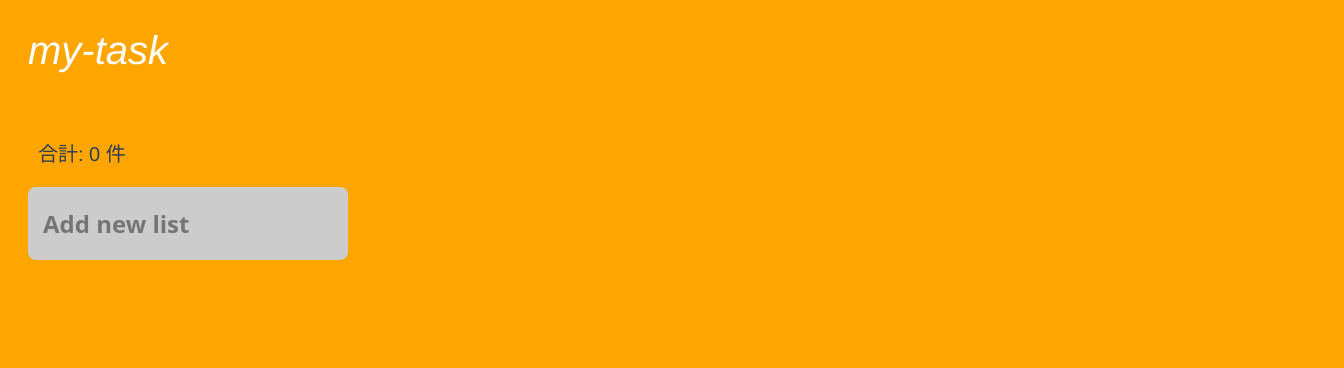
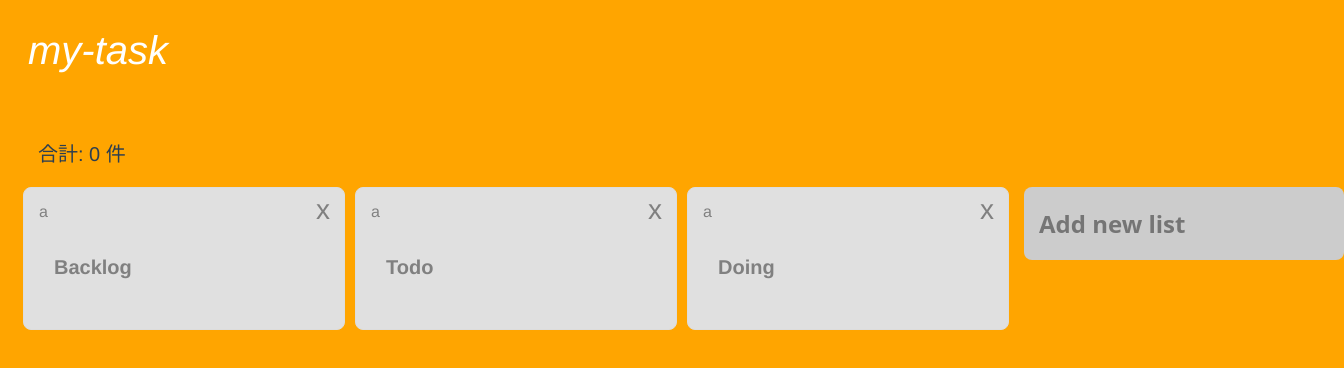
Before and after one commit to takanori19910907/my-task, a Vue app: page / in a window 1280 px wide. Shown: the top 368 px of the page, 1344 px wide, since content can reach past the window. Built offline with nearby package versions, Linux system fonts and the light colour scheme.

Commit message:
Board.vue(親)でList.vue(子)の読み込み処理を追加

```diff
--- a/src/components/Board.vue
+++ b/src/components/Board.vue
@@ -5,16 +5,32 @@
         </header>
         <main>
             <p class="info-line">合計: 0 件</p>
-            <list-add />
+            <div class="list-index">
+            <list v-for="(item, index) in lists"
+                :key="item.id"
+                :title="item.title"
+                :listIndex="index"
+            />
+
+                <list-add />
+            </div>
         </main>
     </div>
 </template>
 
 <script>
 import ListAdd from './ListAdd.vue'
+import List from './List.vue'
+import { mapState } from 'vuex'
 export default {
     components: {
-        ListAdd
+        ListAdd,
+        List,
+    },
+    computed: {
+        ...mapState([
+            'lists'
+        ]),
     },
 }
 </script>
```
